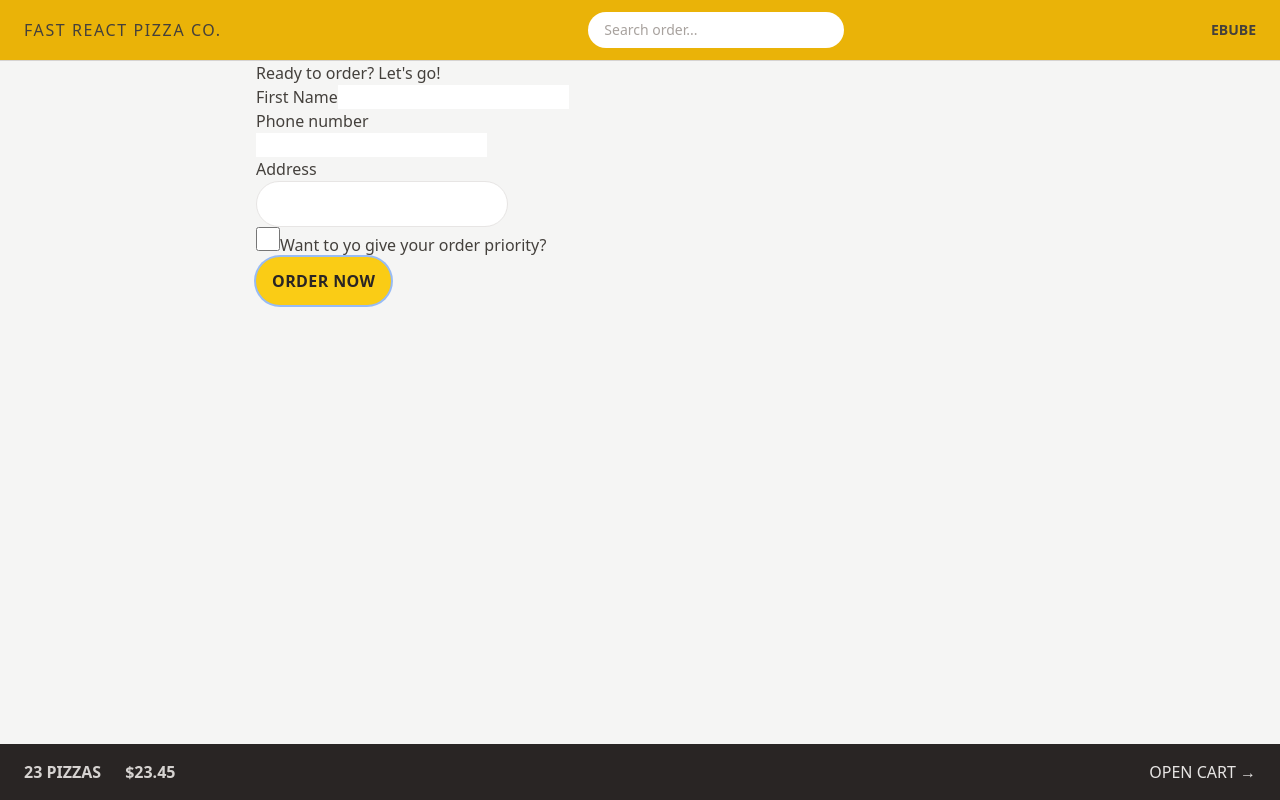
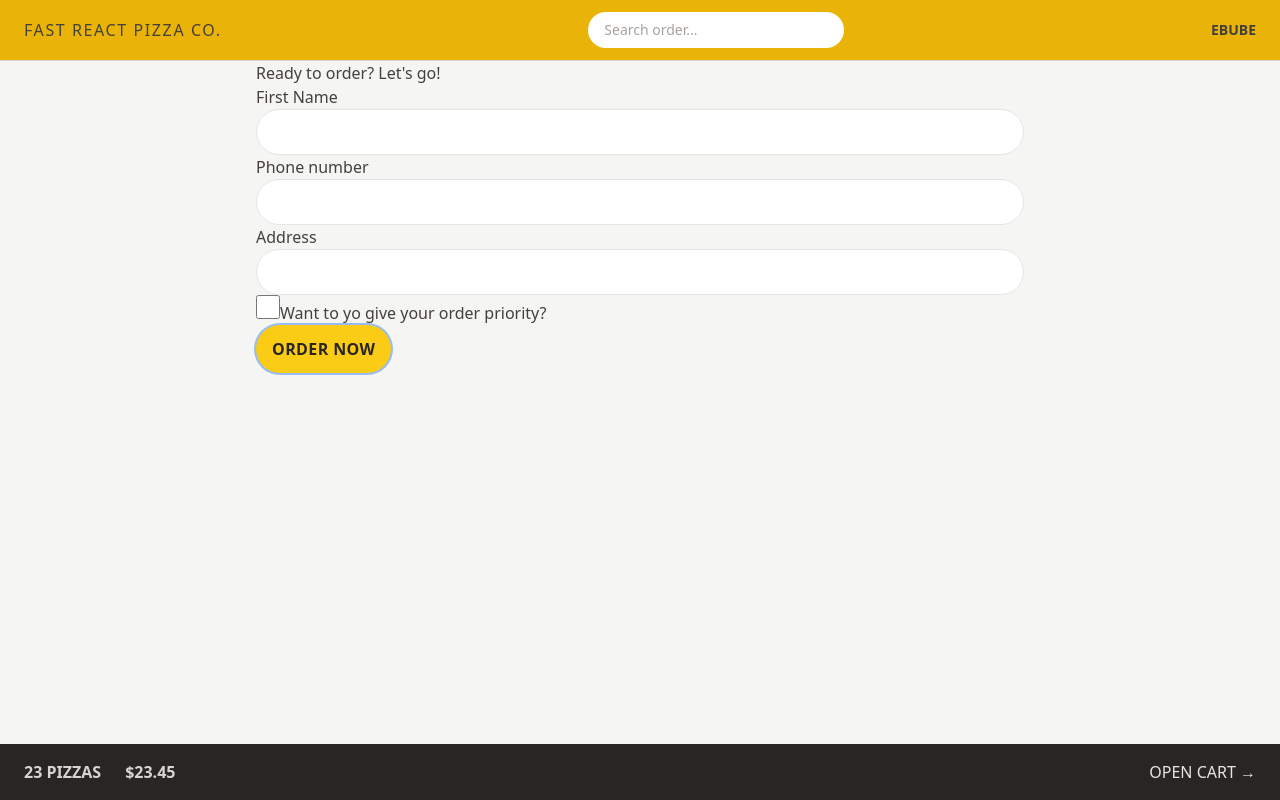
Before and after one commit to williamsconcepts/16-fast-react-pizza, a React (Vite) app: page /order/new in a window 1280 px wide. Built offline with nearby package versions, Linux system fonts and the light colour scheme.

Commit message:
Reusing Styles With @apply

```diff
--- a/src/features/order/CreateOrder.jsx
+++ b/src/features/order/CreateOrder.jsx
@@ -48,13 +48,13 @@
       <Form method="POST">
         <div>
           <label>First Name</label>
-          <input type="text" name="customer" required />
+          <input className="input" type="text" name="customer" required />
         </div>
 
         <div>
           <label>Phone number</label>
           <div>
-            <input type="tel" name="phone" required />
+            <input className="input" type="tel" name="phone" required />
           </div>
           {formError?.phone && <p className="error">{formError.phone}</p>}
         </div>
@@ -62,12 +62,7 @@
         <div>
           <label>Address</label>
           <div>
-            <input
-              className="rounded-full border border-stone-200 px-4 py-2 text-sm transition-all duration-300 placeholder:text-stone-400 focus:outline-none focus:ring focus:ring-yellow-400 md:px-6 md:py-3"
-              type="text"
-              name="address"
-              required
-            />
+            <input className="input" type="text" name="address" required />
           </div>
         </div>
 
--- a/src/index.css
+++ b/src/index.css
@@ -2,29 +2,11 @@
 @tailwind components;
 @tailwind utilities;
 
-/* body {
-  font-family:
-    system-ui,
-    -apple-system,
-    BlinkMacSystemFont,
-    "Segoe UI",
-    Roboto,
-    Oxygen,
-    Ubuntu,
-    Cantarell,
-    "Open Sans",
-    "Helvetica Neue",
-    sans-serif;
-  background-color: #f7f7f7;
-  color: #444;
+@layer components {
+  .input {
+    @apply w-full rounded-full border border-stone-200 px-4 py-2 text-sm transition-all duration-300 placeholder:text-stone-400 focus:outline-none focus:ring focus:ring-yellow-400 md:px-6 md:py-3;
+  }
 }
-
-.layout {
-  display: grid;
-  grid-template-rows: auto 1fr auto;
-  gap: 32px;
-  height: 100dvh;
-} */
 
 /* https://dev.to/afif/i-made-100-css-loaders-for-your-next-project-4eje */
 .loader {
```
